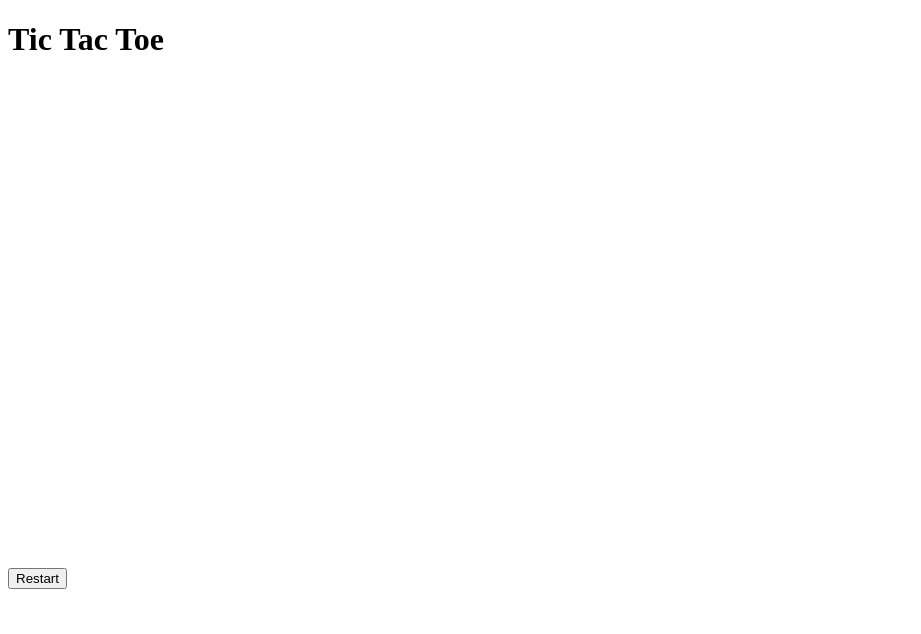
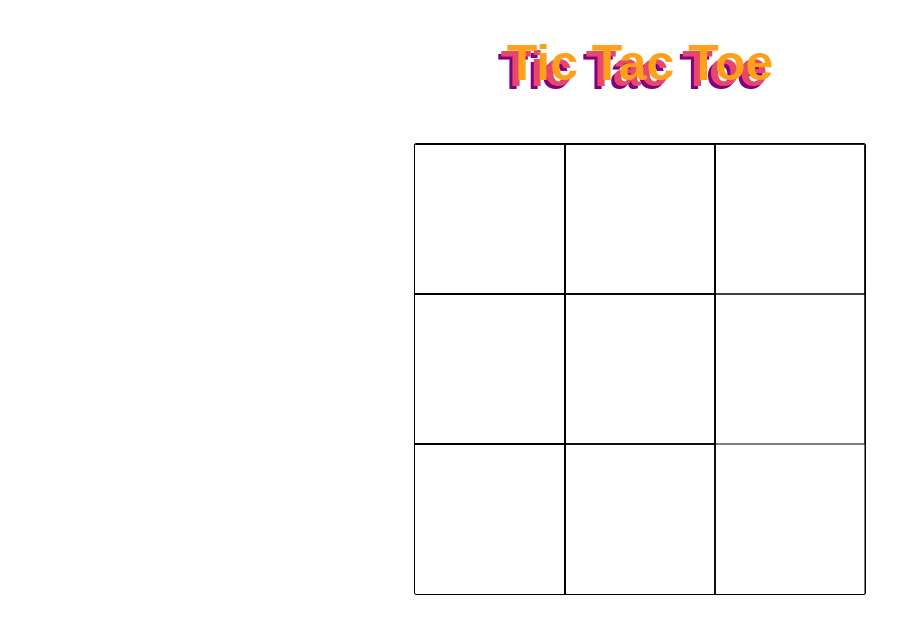
Before and after one commit to LokeshReddy001/Tic-Tac-Toe, a plain HTML site: page index.html in a window 1280 px wide. Shown: the whole page, without its empty margins (0-921 px from the left). Drawn offline with Linux system fonts and the light colour scheme.

Commit message:
Add files via upload

```diff
--- a/index.html
+++ b/index.html
@@ -5,7 +5,7 @@
     <meta http-equiv="X-UA-Compatible" content="IE=edge">
     <meta name="viewport" content="width=device-width, initial-scale=1.0">
     <title>Tic-Tac-Toe</title>
-    <link rel="stylesheet" href="index.css">
+    <link rel="stylesheet" href="style.css">
 </head>
 <body>
     <h1 id="title">Tic Tac Toe</h1>
@@ -16,6 +16,6 @@
         <button id="btn" onClick="window.location.reload()">Restart</button>
     </p>
 
-    <script src="index.js"></script>
+    <script src="script.js"></script>
 </body>
 </html>
```
